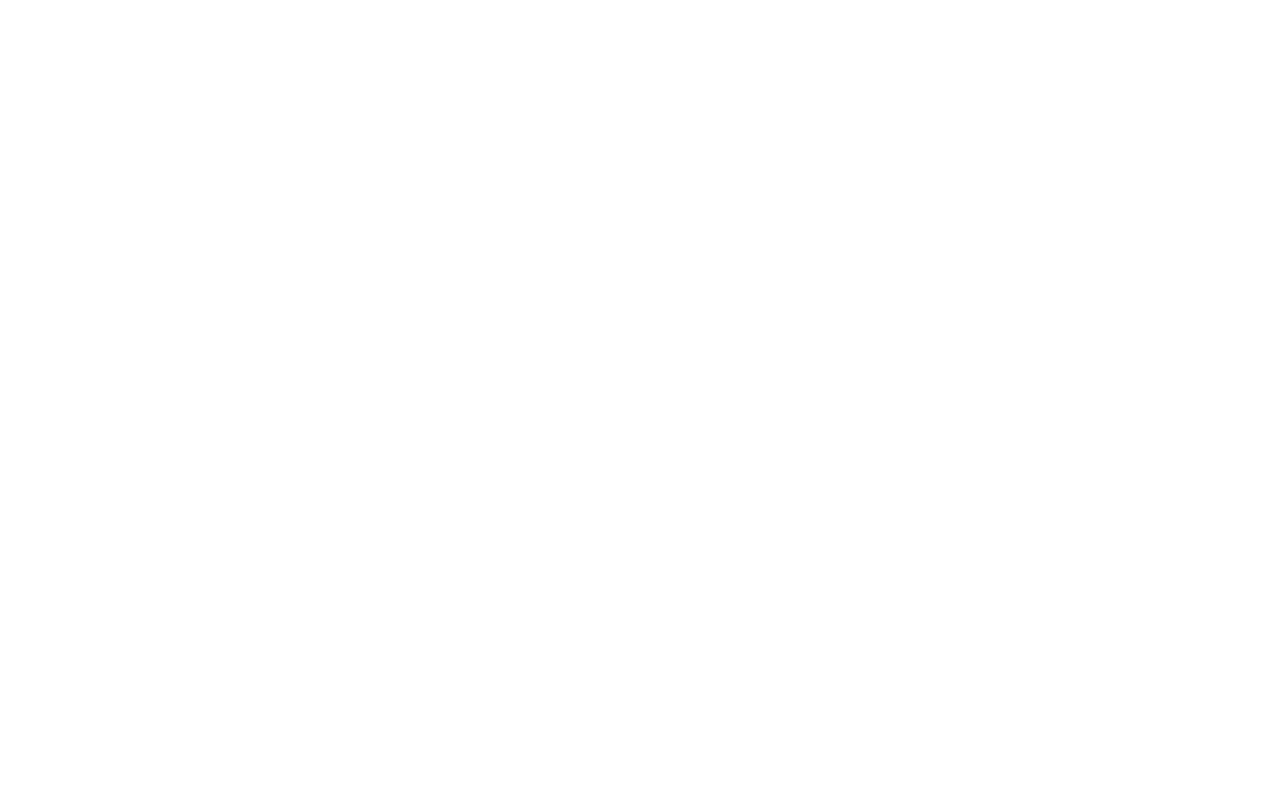
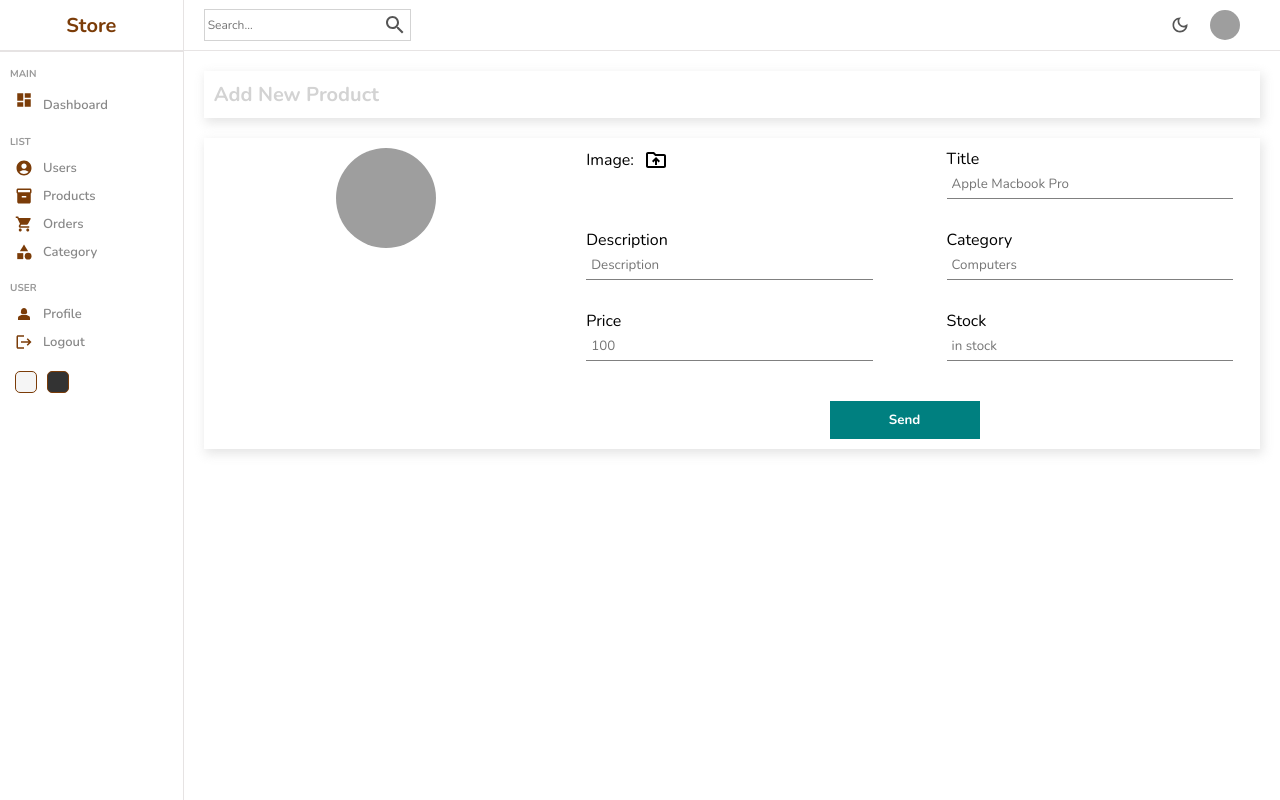
Before and after one commit to hugo6866/admin-ui, a React (Vite) app: page /products/new in a window 1280 px wide. Before the commit this address had no page. Built offline with nearby package versions, Linux system fonts and the light colour scheme; grey boxes are pictures that could not be loaded.

Commit message:
fix product

```diff
--- a/src/App.jsx
+++ b/src/App.jsx
@@ -25,18 +25,13 @@
             </Route>
           </Route>
           <Route path="products">
-            <Route index element={<Home />}></Route>
-            <Route path="login" element={<Login />}></Route>
-            <Route path="users">
               <Route index element={<List />}></Route>
-              <Route path=":userId" element={<Single />}></Route>
+              <Route path=":productId" element={<Single />}></Route>
               <Route
                 path="new"
-                element={<New inputs={productInputs} title="Add New User" />}
-              ></Route>
-              1
+                element={<New inputs={productInputs} title="Add New Product" />}
+              />
             </Route>
-          </Route>
           <Route path="category">
             <Route index element={<MyList />}></Route>
           </Route>
--- a/src/components/sidebar/Sidebar.jsx
+++ b/src/components/sidebar/Sidebar.jsx
@@ -20,8 +20,10 @@
         <ul>
           <p className="title">MAIN</p>
           <li>
+          <Link to="/users">
             <DashboardIcon className="icon"></DashboardIcon>
             <span>Dashboard</span>
+            </Link>
           </li>
           <p className="title">LIST</p>
           <Link to="/users">
```
